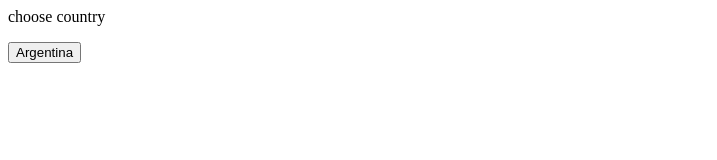
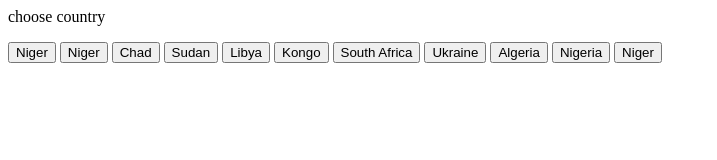
Before and after one commit to GrossBetruger/HerdImmunity, a plain HTML site: page index.html in a window 1280 px wide. Shown: the whole page, without its empty margins (0-717 px from the left). Drawn offline with Linux system fonts and the light colour scheme.

Commit message:
fixed logical bug with wager, added countries

```diff
--- a/index.html
+++ b/index.html
@@ -8,8 +8,10 @@
       var chances = 1 - immune;
       console.log('boo!');
       var random = Math.random( );
-      console.log(random);
-      if (random > chances) {
+      console.log("random:", random);
+      console.log("chances:", chances);
+      console.log(random < chances);
+      if (random < chances) {
           document.getElementById("result").innerHTML = "infected!";
         }
       else {
@@ -18,16 +20,88 @@
      }
   </script>
 
+
     <p id="result">
        choose country
     </p>
+
     <button class="favorite styled"
         type="button"
-        onclick="test(0.2)"
+        onclick="test(0.78)"
       >
+       Niger
+    </button>
 
-       Argentina
+    <button class="favorite styled"
+        type="button"
+        onclick="test(0.78)"
+      >
+       Niger
     </button>
+
+    <button class="favorite styled"
+        type="button"
+        onclick="test(0.37)"
+      >
+       Chad
+    </button>
+
+    <button class="favorite styled"
+        type="button"
+        onclick="test(0.9)"
+      >
+       Sudan
+    </button>
+
+    <button class="favorite styled"
+        type="button"
+        onclick="test(0.94)"
+      >
+       Libya
+    </button>
+
+    <button class="favorite styled"
+        type="button"
+        onclick="test(0.8)"
+      >
+       Kongo
+    </button>
+
+    <button class="favorite styled"
+        type="button"
+        onclick="test(0.6)"
+      >
+       South Africa
+    </button>
+
+    <button class="favorite styled"
+        type="button"
+        onclick="test(0.86)"
+      >
+       Ukraine
+    </button>
+
+    <button class="favorite styled"
+        type="button"
+        onclick="test(0.88)"
+      >
+       Algeria
+    </button>
+
+    <button class="favorite styled"
+        type="button"
+        onclick="test(0.42)"
+      >
+       Nigeria
+    </button>
+
+    <button class="favorite styled"
+        type="button"
+        onclick="test(0.78)"
+      >
+       Niger
+    </button>
+
 
   </body>
 
```
